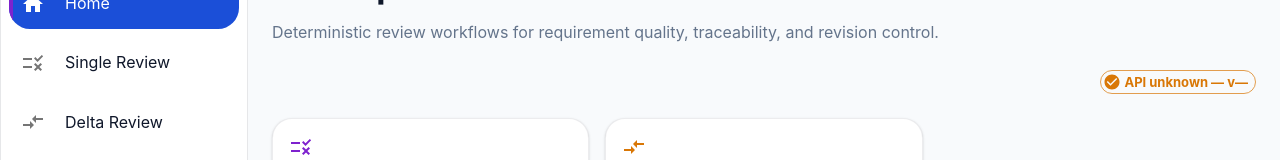
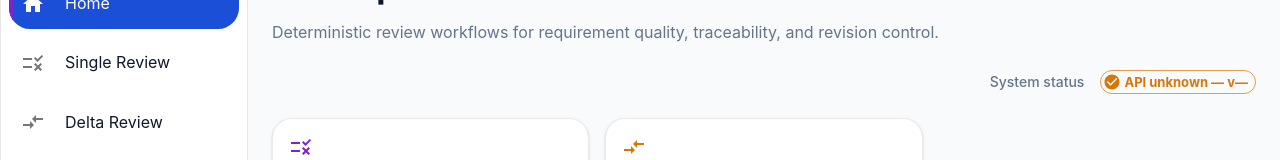
Before and after one commit to snehaaaraj/RadiaAI, a React (Vite) app in the folder frontend/: page /workspace in a window 1280 px wide. Shown: the part 123-283 px from the top of the page. Built offline with nearby package versions, Linux system fonts and the light colour scheme; no server answers.

Commit message:
Agent host session 698fd404-c45b-466f-9863-522e27fc8672 - turn 13

```diff
--- a/frontend/src/pages/Home.tsx
+++ b/frontend/src/pages/Home.tsx
@@ -62,7 +62,10 @@ export default function Home() {
         animate={reduceMotion ? {} : { opacity: 1, y: 0 }}
         transition={{ duration: 0.24, ease: 'easeOut', delay: 0.06 }}
       >
-        <Box display="flex" justifyContent="flex-end">
+        <Box display="flex" justifyContent="flex-end" alignItems="center" gap={2}>
+          <Typography variant="subtitle2" color="text.secondary">
+            System status
+          </Typography>
           {isLoading ? (
             <Chip label="Checking..." size="small" />
           ) : (
```
